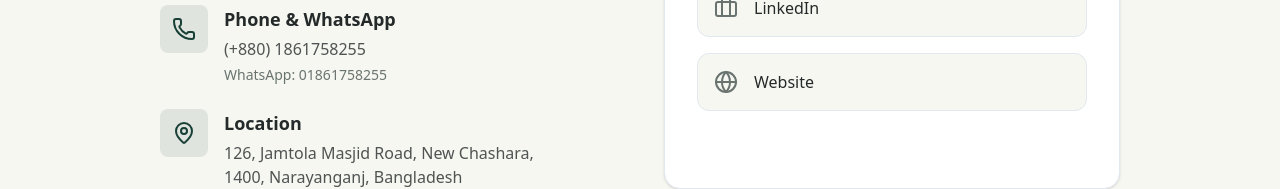
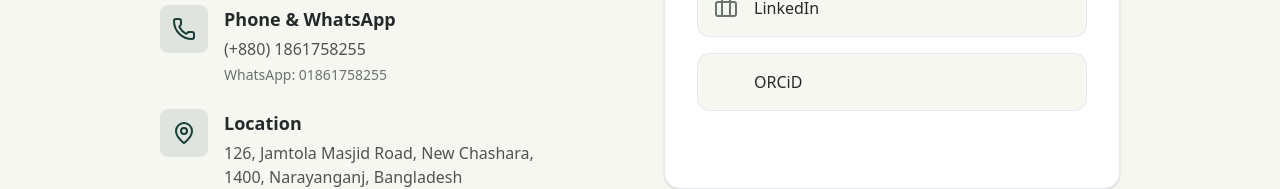
Before and after one commit to JIFahad2001/JIFahad, a Next.js app: page /contact in a window 1280 px wide. Shown: the part 401-590 px from the top of the page. Built offline with nearby package versions, Linux system fonts and the light colour scheme; some icons are missing.

Commit message:
Update contact data to include ORCiD
Replaced website entry with ORCiD in contact data and social links.

```diff
--- a/content/contacts.ts
+++ b/content/contacts.ts
@@ -1,4 +1,5 @@
 import { Mail, Phone, MapPin, Globe, Briefcase } from "lucide-react";
+import { aiOrcid } from "academicons";
 
 export const contactData = {
   email: "jifahad2072@gmail.com",
@@ -6,7 +7,7 @@ export const contactData = {
   whatsapp: "01861758255",
   location: "126, Jamtola Masjid Road, New Chashara, 1400, Narayanganj, Bangladesh",
   linkedin: "https://www.linkedin.com/in/ji-fahad-417507182/",
-  website: "https://sites.google.com/view/jifahad/home"
+  ORCiD: "https://orcid.org/0009-0001-6411-5224",
 };
 
 export const socialLinks = [
@@ -21,8 +22,8 @@ export const socialLinks = [
     icon: Briefcase
   },
   {
-    name: "Website",
-    url: contactData.website,
-    icon: Globe
+    name: "ORCiD",
+    url: contactData.ORCiD,
+    icon: aiOrcid
   }
 ];
```
